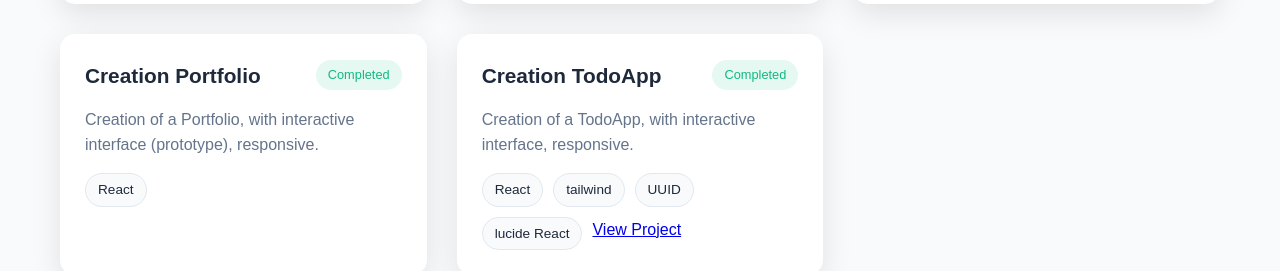
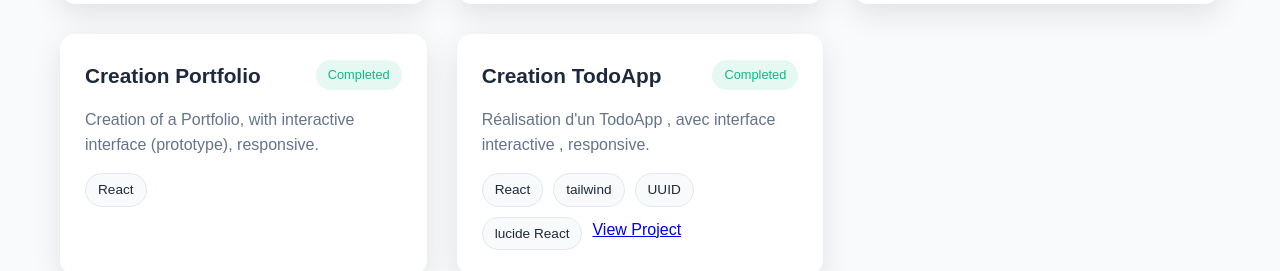
Before and after one commit to jerryinnocent123-ship-it/Portfolio-Jerry, a React (Vite) app: page / in a window 1280 px wide. Shown: the part 2164-2435 px from the top of the page. Built offline with nearby package versions, Linux system fonts and the light colour scheme.

Commit message:
md langue

```diff
--- a/src/Compoments/Projects.jsx
+++ b/src/Compoments/Projects.jsx
@@ -47,7 +47,7 @@ const Projects = () => {
       technologies: ['React','tailwind','UUID','lucide React'],
       status: t('completed'),
       link:"https://github.com/jerryinnocent123-ship-it/TodoApp-simple.git"
-    }
+    },
   ];
 
   const inProgressProjects = [
--- a/src/locales/en/common.json
+++ b/src/locales/en/common.json
@@ -47,5 +47,5 @@
   "Thanks for Message!": "Thanks for your message!",
   "Restons en contact": "Let's stay in touch",
   "N'hésitez pas à me contacter pour discuter de projets, collaborations ou opportunités.": "Feel free to contact me to discuss projects, collaborations or opportunities.",
-  "Réalisation d'un TodoApp , avec interface interactive , responsive.":"Creation of a TodoApp, with interactive interface, responsive."
+ "Realisation d'un TodoApp avec interface interactive et responsive": "Creation of a TodoApp with interactive and responsive interface"
 }
--- a/src/locales/ht/common.json
+++ b/src/locales/ht/common.json
@@ -47,5 +47,5 @@
   "Thanks for Message!": "Mèsi pou mesaj ou!",
   "Restons en contact": "Rete an kontak",
   "N'hésitez pas à me contacter pour discuter de projets, collaborations ou opportunités.": "Pa ezite kontakte mwen pou diskite sou pwojè, kolaborasyon oswa opòtinite.",
-  "Réalisation d'un TodoApp , avec interface interactive , responsive.":"Realizatyon TodoApp, avek intèfas intèraktif, Responsiv"
+  "Realisation d'un TodoApp avec interface interactive et responsive": "Realizasyon yon TodoApp ak entèfas entèaktif ki adapte sou tout ekran"
 }
```
